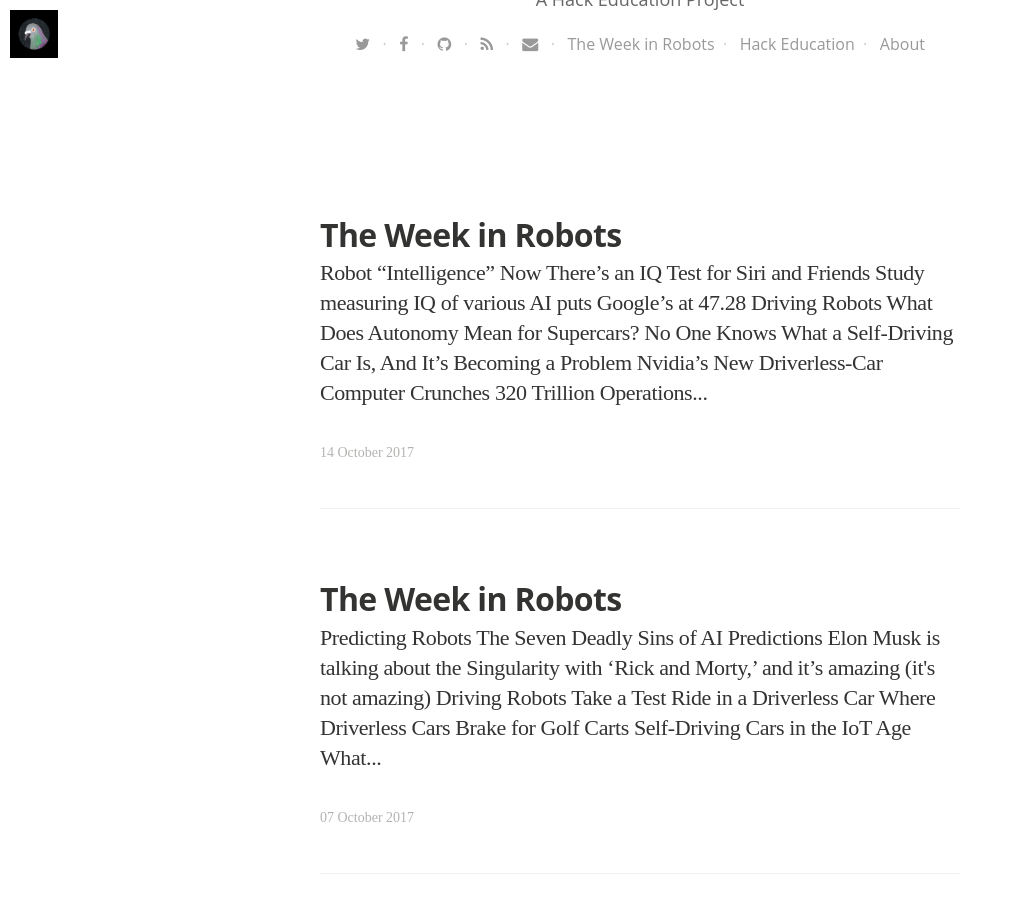
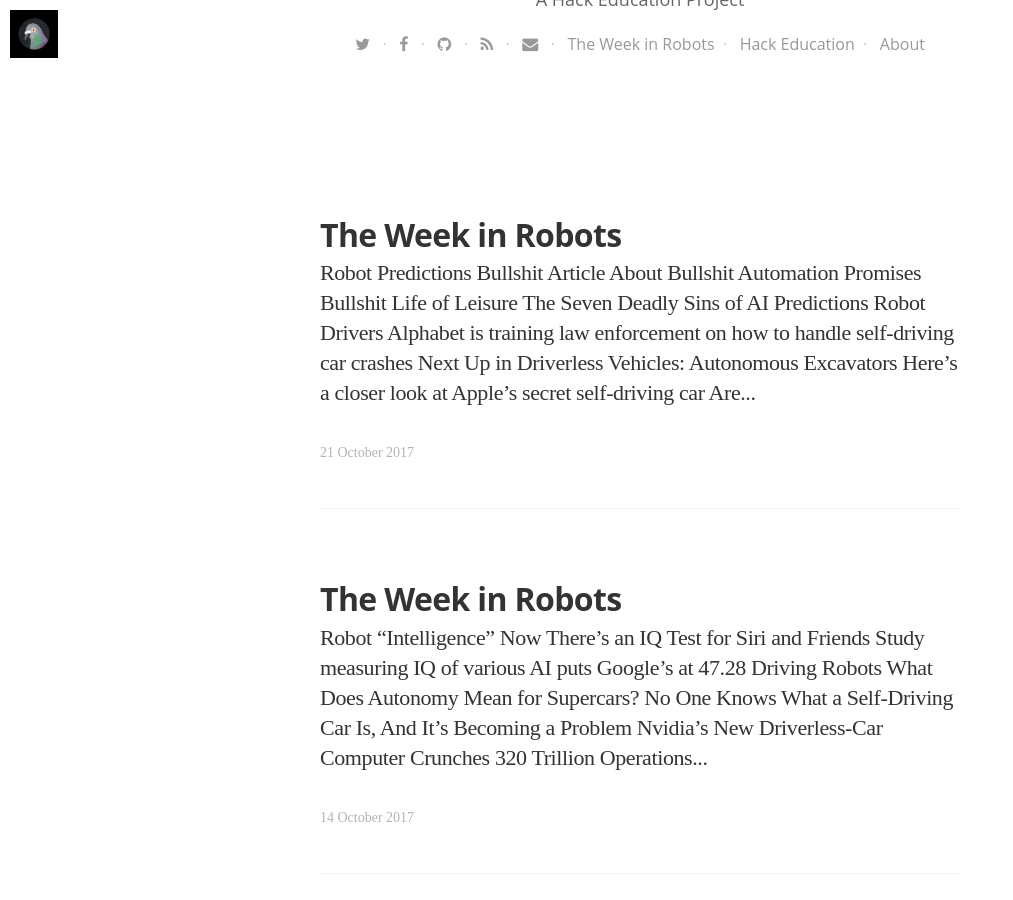
Before and after one commit to HackEducation/robot-news, a Jekyll site: the page built from blog/index.html, in a window 1280 px wide and 900 px high, scrolled down 656 px. Shown: the whole window, without its empty margins (0-1013 px from the left). Built offline with Jekyll 4.4.1, drawn with Linux system fonts in a browser that asks for light colours; nearby versions of some CDN libraries; some web fonts are replaced; the list of posts is cut into pages by our own code; some of the changed text lies outside the part shown.

Commit message:
new article

```diff
--- /dev/null
+++ b/_posts/2017-10-21-week-in-robots.html
@@ -0,0 +1,75 @@
+---
+layout: post
+title: "The Week in Robots"
+date: 2017-10-21 09:50:00 +0000
+tags:
+image: https://s3.amazonaws.com/hackedu/2017-10-21-robot.jpg
+imagecredits: https://www.flickr.com/photos/jeremybrooks/4888611062
+---
+<h3>Robot Predictions <img src="https://s3.amazonaws.com/hackedu/template_robot2.png" height="42" width="42" align="right" style="margin:10px"></h3>
+<br />
+<p><a href="https://paleofuture.gizmodo.com/bullshit-article-about-bullshit-automation-promises-bul-1819515685">Bullshit Article About Bullshit Automation Promises Bullshit Life of Leisure</a></p>
+
+<p><a href="https://kottke.org/17/10/the-seven-deadly-sins-of-ai-predictions">The Seven Deadly Sins of AI Predictions</a></p>
+
+<h3>Robot Drivers <img src="https://s3.amazonaws.com/hackedu/template_robot1.png" height="42" width="42" align="right" style="margin:10px"></h3>
+<br />
+<p><a href="https://www.recode.net/2017/10/15/16472896/alphabet-waymo-self-driving-law-enforcement-crashes-accidents">Alphabet is training law enforcement on how to handle self-driving car crashes</a></p>
+
+<p><a href="https://www.technologyreview.com/the-download/609174/next-up-in-driverless-vehicles-autonomous-excavators/">Next Up in Driverless Vehicles: Autonomous Excavators</a></p>
+
+<p><a href="https://www.theverge.com/2017/10/18/16496182/apple-self-driving-car-project-titan-sensor-lidar">Here&#8217;s a closer look at Apple&#8217;s secret self-driving car</a></p>
+
+<p><a href="https://techliberation.com/2017/10/18/are-autonomous-vehicles-already-starting-to-disrupt-the-auto-insurance-market/">Are autonomous vehicles already starting to disrupt the auto insurance market?</a></p>
+
+<h3>Flying Robots <img src="https://s3.amazonaws.com/hackedu/template_robot3.png" height="42" width="42" align="right" style="margin:10px"></h3>
+<br />
+<p><a href="https://www.technologyreview.com/the-download/609165/the-faa-is-finally-letting-drones-fly-over-crowds/">The FAA Is Finally Letting Drones Fly Over Crowds</a></p>
+
+<p><a href="https://www.nytimes.com/2017/10/17/world/canada/canada-drone-plane.html">After Drone Hits Plane in Canada, New Fears About Air Safety</a></p>
+
+<p><a href="https://www.technologyreview.com/the-download/609155/alphabets-drones-are-now-delivering-right-into-peoples-backyards/">Alphabet&#8217;s Drones Are Now Delivering Right Into People&#8217;s Backyards</a></p>
+
+<h3>Robot Cities <img src="https://s3.amazonaws.com/hackedu/template_robot4.png" height="42" width="42" align="right" style="margin:10px"></h3>
+<br />
+<p><a href="https://www.nytimes.com/2017/10/18/upshot/taxibots-sensors-and-self-driving-shuttles-a-glimpse-at-an-internet-city-in-toronto.html">Google&#8217;s Founders Wanted to Shape a City. Toronto Is Their Chance.</a></p>
+
+<h3>Robot Doctors <img src="https://s3.amazonaws.com/hackedu/template_robot5.png" height="42" width="42" align="right" style="margin:10px"></h3>
+<br />
+<p><a href="https://www.technologyreview.com/the-download/609144/this-robotic-surgeon-cuts-cleaner-than-a-human/">This Robotic Surgeon Cuts Cleaner Than a Human</a></p>
+
+<h3>Robot Therapists <img src="https://s3.amazonaws.com/hackedu/template_robot6.png" height="42" width="42" align="right" style="margin:10px"></h3>
+<br />
+<p><a href="https://www.technologyreview.com/s/609142/andrew-ng-has-a-chatbot-that-can-help-with-depression/">Andrew Ng Has a Chatbot That Can Help with Depression</a></p>
+
+<h3>Robot Teachers <img src="https://s3.amazonaws.com/hackedu/template_robot7.png" height="42" width="42" align="right" style="margin:10px"></h3>
+<br />
+<p><a href="http://www.veletsianos.com/2017/10/17/imagine-a-future-in-which-technologies-teach-humans/">Imagine a future in which technologies teach humans</a></p>
+
+<p><a href="http://donaldclarkplanb.blogspot.com/2017/10/ai-driven-tool-produces-high-quality.html">AI-driven tool produces high quality online learning for global company in days not months</a></p>
+
+<p><a href="http://blogs.edweek.org/teachers/teaching_now/2017/10/classroom_robotics_innovation.html">Teachers Are Finding Innovative Ways to Use Robots in Class</a></p>
+
+<h3>Robot Battles <img src="https://s3.amazonaws.com/hackedu/template_robot8.png" height="42" width="42" align="right" style="margin:10px"></h3>
+<br />
+<p><a href="https://geekdad.com/2017/10/giant-robot-duel/">The Giant Robot Duel Was Underwhelming… And That&#8217;s Okay</a></p>
+
+<p><a href="https://www.wired.com/story/ai-sumo-wrestlers-could-make-future-robots-more-nimble/">AI Sumo Wrestlers Could Make Future Robots More Nimble</a></p>
+
+<h3>Robot Ethics <img src="https://s3.amazonaws.com/hackedu/template_robot9.png" height="42" width="42" align="right" style="margin:10px"></h3>
+<br />
+<p><a href="https://theoutline.com/post/2401/what-would-the-average-human-do">What would the average human do?</a></p>
+
+<p><a href="http://www.bbc.com/news/magazine-41504285">Can we teach robots ethics?</a></p>
+
+<h3>Robot &#8220;Love&#8221; <img src="https://s3.amazonaws.com/hackedu/template_robot10.png" height="42" width="42" align="right" style="margin:10px"></h3>
+<br />
+<p><a href="https://www.wired.com/2017/10/hiroshi-ishiguro-when-robots-act-just-like-humans/">Love in the Time of Robots</a></p>
+
+<p><a href="https://www.technologyreview.com/the-download/609151/can-robots-and-humans-learn-to-labor-and-love-as-one/">Can Robots and Humans Learn to Labor and Love as One?</a></p>
+
+<h3>Teaching Robots and Robot &#8220;Intelligence&#8221; <img src="https://s3.amazonaws.com/hackedu/template_robot11.png" height="42" width="42" align="right" style="margin:10px"></h3>
+<br />
+<p><a href="https://www.technologyreview.com/s/609141/alphago-zero-shows-machines-can-become-superhuman-without-any-help/">AlphaGo Zero Shows Machines Can Become Superhuman Without Any Help</a></p>
+
+<p><a href="https://www.technologyreview.com/s/608921/ai-algorithms-are-starting-to-teach-ai-algorithms/">You Could Become an AI Master Before You Know It. Here’s How.</a></p>
--- a/index.html
+++ b/index.html
@@ -8,7 +8,7 @@
 
 <p>Each week, I update this website with the list of the latest &#8220;robot news.&#8221; These are the stories currently in circulation about the world-to-come and the automation of everyday life.</p>
 
-<p><strong>The Week in Robots</strong>: <a href="http://robots.hackeducation.com/2017/10/14/week-in-robots">14 October 2017</a></p>
+<p><strong>The Week in Robots</strong>: <a href="http://robots.hackeducation.com/2017/10/21/week-in-robots">21 October 2017</a></p>
 
 <p>(You can also stay up-to-date via <a href="http://robots.hackeducation.com/blog/">this project's blog</a>.)</p>
 
```
